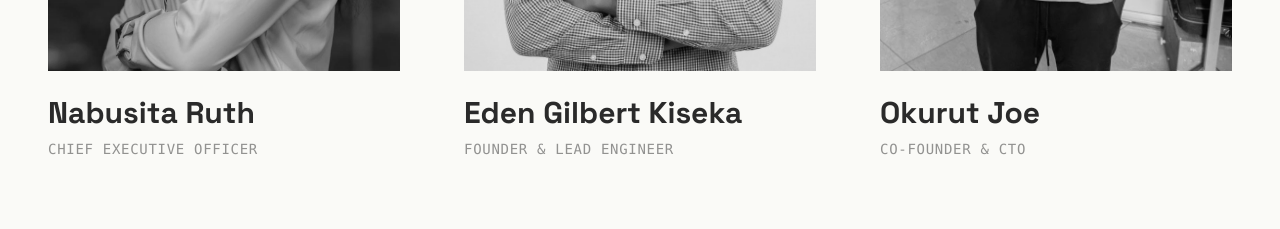
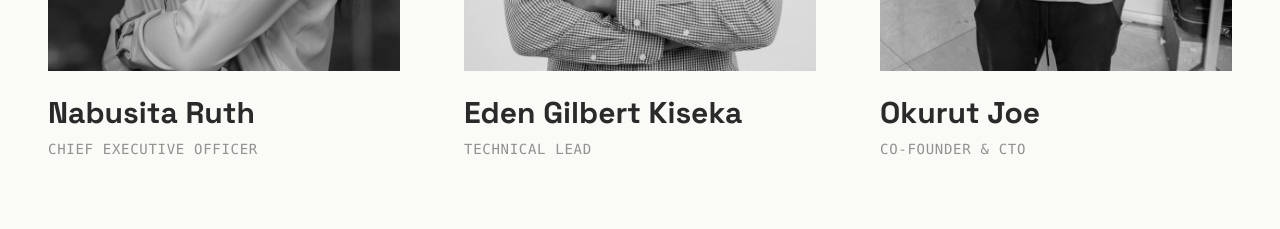
Before and after one commit to Carthigan-Open-Source/carthigan, a SvelteKit app: page /about in a window 1280 px wide. Shown: the part 1420-1649 px from the top of the page. Built offline with nearby package versions, Linux system fonts and the light colour scheme.

Commit message:
chore: Update Eden's title to Technical Lead

```diff
--- a/src/routes/about/+page.svelte
+++ b/src/routes/about/+page.svelte
@@ -71,7 +71,7 @@
                   </div>
                   <div class="space-y-2">
                       <h3 class="text-3xl font-display font-bold text-carthigan-charcoal">Eden Gilbert Kiseka</h3>
-                      <div class="text-sm font-mono text-carthigan-charcoal/50 uppercase tracking-wider">Founder & Lead Engineer</div>
+                      <div class="text-sm font-mono text-carthigan-charcoal/50 uppercase tracking-wider">Technical Lead</div>
                   </div>
               </div>
 
```
